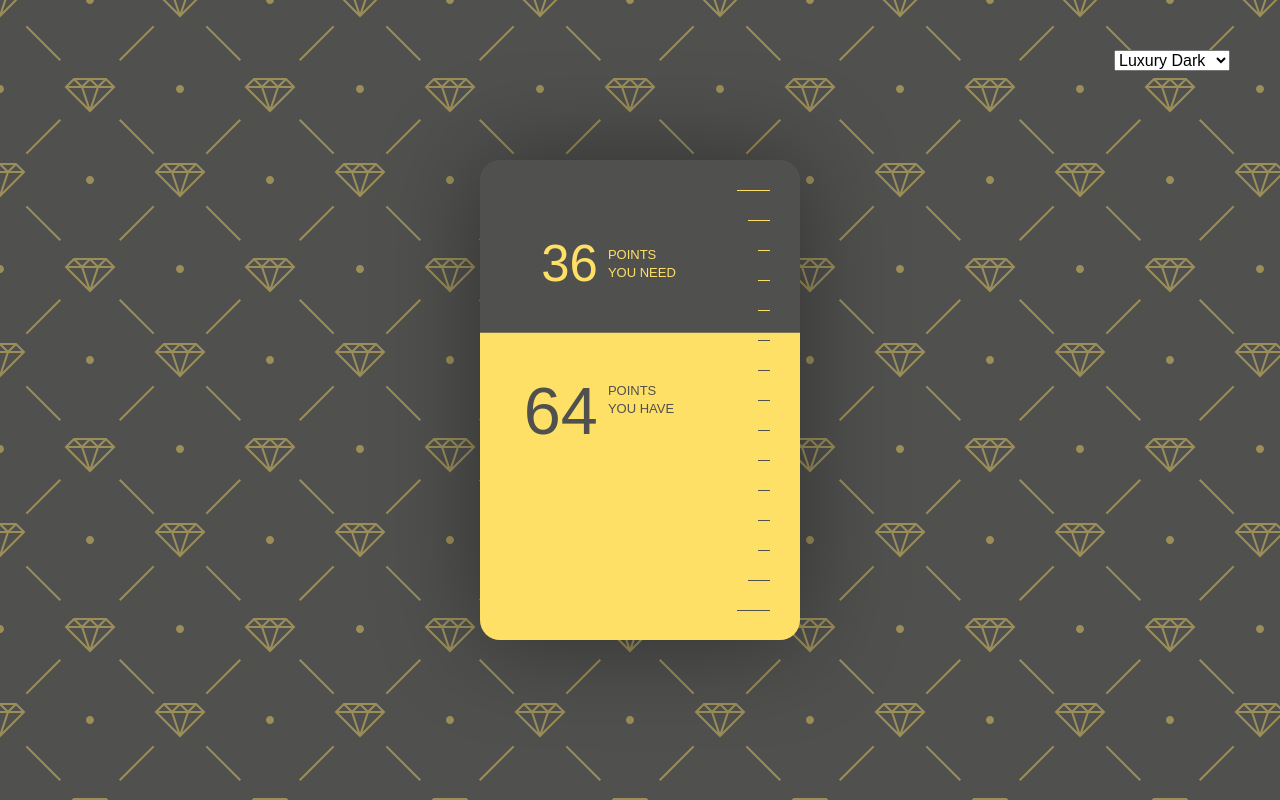
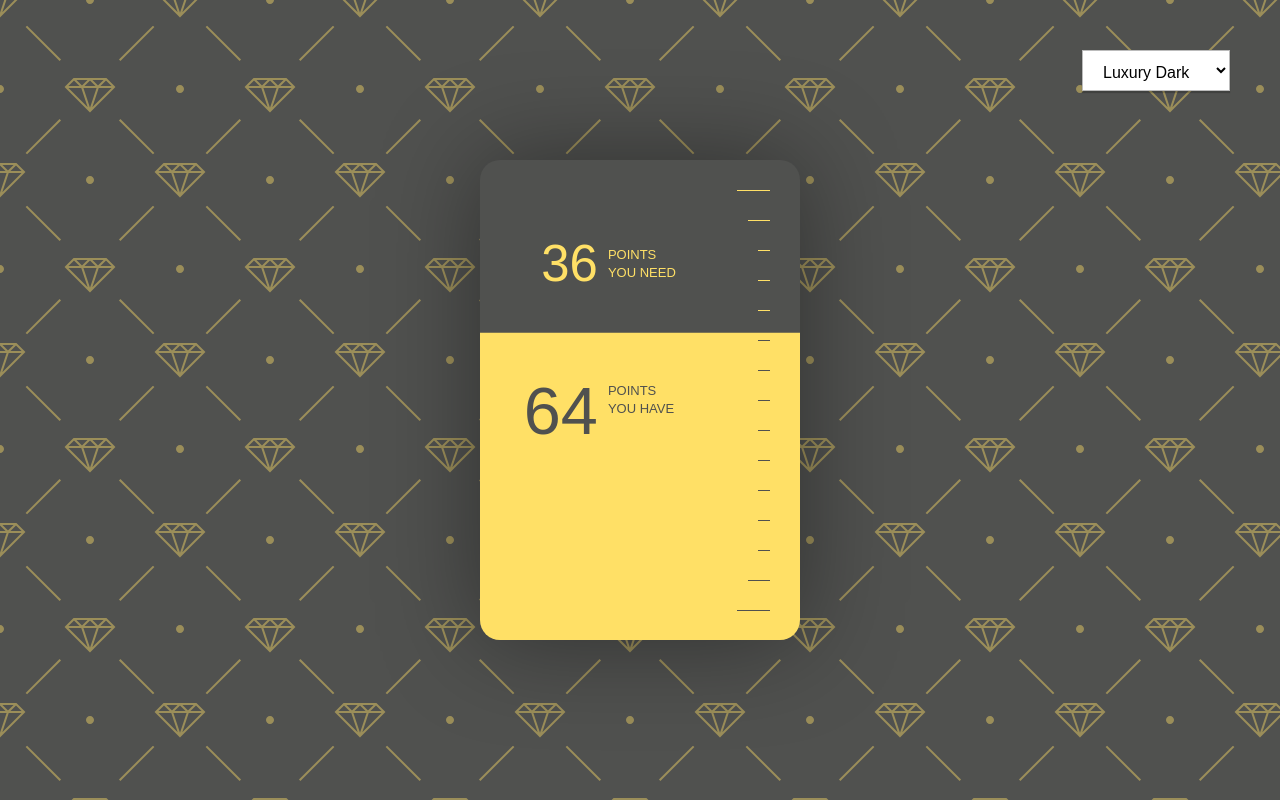
Before and after one commit to tombraul/elastic-range-input, a plain HTML site: page index.html in a window 1280 px wide. Drawn offline with Linux system fonts and the light colour scheme.

Commit message:
add custom style for "select" tag

```diff
--- a/css/style.css
+++ b/css/style.css
@@ -127,3 +127,22 @@ body {
 .range__value__text--bottom {
   margin-top: 10px;
 }
+
+/* remove defaults */
+.theme__picker > select {
+  border:none;
+  border-radius: 0;
+  font-size: 1em;
+  width: 100%
+}
+.theme__picker > select {
+  width:100%;
+  border: 1px solid #bbb;
+  padding:.75em 1em .5em 1em;
+  box-shadow: 0 2px 1px 0 rgba(0,0,0,0.2);
+  background-color:white;
+}
+
+.theme__picker > select:hover {
+  box-shadow: 0 1px 1px 0 rgba(0,0,0,0.1);
+}
```
